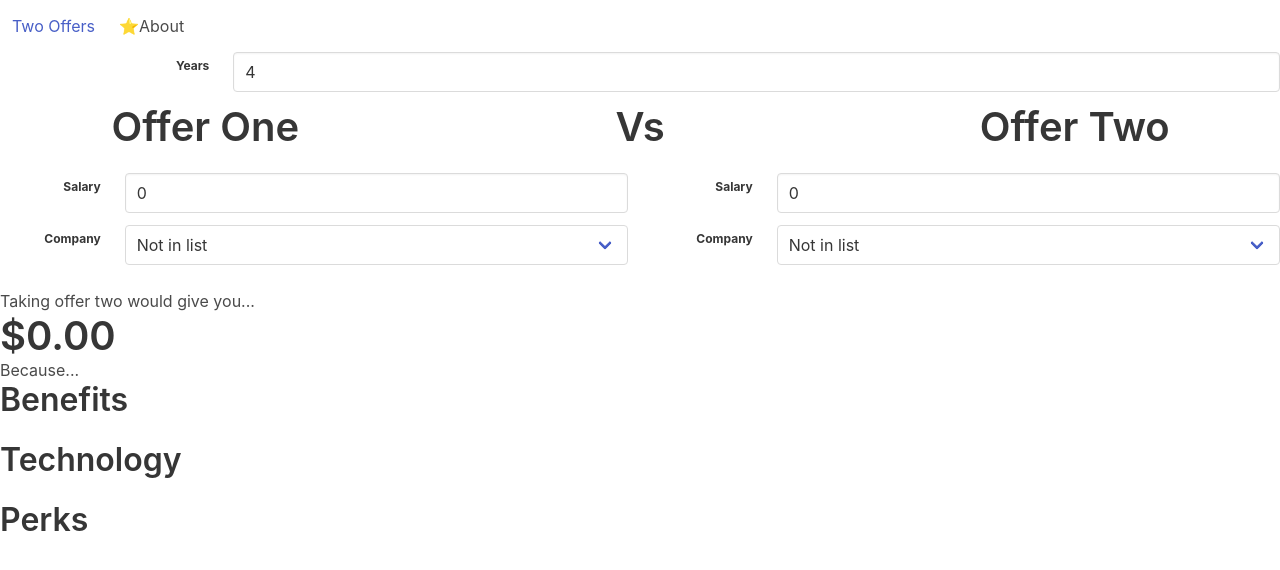
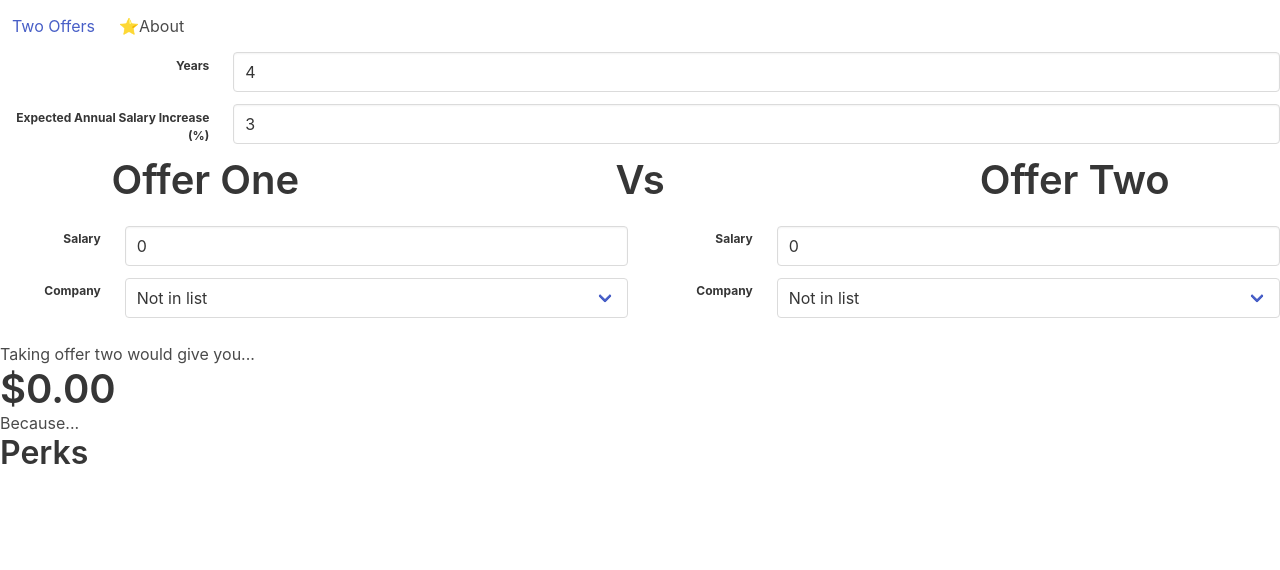
Before and after one commit to darraghoriordan/benefits, a Vue app in the folder src/: page /#/ in a window 1280 px wide. Shown: the top 570 px of the page. Built offline with nearby package versions, Linux system fonts and the light colour scheme.

Commit message:
version 0.1 :airplane:
can change annual salary increas now.
fixed a heap of bugs
adding dynamic form pieces

```diff
--- /dev/null
+++ b/src/jsconfig.json
@@ -0,0 +1,5 @@
+{
+    "include": [
+      "./src/**/*"
+    ]
+  }
--- /dev/null
+++ b/src/src/components/AnnualSalaryIncreaseInput.vue
@@ -0,0 +1,36 @@
+<template>
+    <div class="field is-horizontal">
+        <div class="field-label is-small">
+            <label class="label">Expected Annual Salary Increase (%)</label>
+        </div>
+        <div class="field-body">
+            <div class="field">
+                <div class="control">
+                    <input class="input" type="text" v-bind:value="value" v-on:input="updateValue($event.target.value)" ref="input">
+                </div>
+            </div>
+        </div>
+    </div>
+</template>
+
+<script>
+export default {
+  name: 'AnnualSalaryIncreaseInput',
+  props: {
+    value: {
+      type: Number,
+      default: 3
+    }
+  },
+  methods: {
+    updateValue: function(value) {
+      var formattedValue = Number(value.trim())
+      if (isNaN(formattedValue)) {
+        formattedValue = 0
+      }
+      this.$refs.input.value = formattedValue
+      this.$emit('input', formattedValue)
+    }
+  }
+}
+</script>
--- a/src/src/components/CalculatorPage.vue
+++ b/src/src/components/CalculatorPage.vue
@@ -1,6 +1,7 @@
 <template>
     <div>
-      <YearsToCalculate :value="yearsToCalculate" @input="changeYearsToCalculate"></YearsToCalculate>
+      <YearsToCalculateInput :value="yearsToCalculate" @input="changeYearsToCalculate"></YearsToCalculateInput>
+      <AnnualSalaryIncreaseInput :value="annualSalaryIncrease" @input="changeAnnualSalaryIncreaseToCalculate"></AnnualSalaryIncreaseInput>
             <div class="columns">
                           <div class="column">
       <h2 class="title is-2 has-text-centered">Offer One</h2>
@@ -8,20 +9,18 @@
             <div class="column">
          <h2 class="title is-2 has-text-centered">Vs</h2>
            </div>
-                       <div class="column">
+      <div class="column">
       <h2 class="title is-2 has-text-centered">Offer Two</h2>
            </div>
            </div>
       <div class="columns">
             <div class="column">
-
                 <SalaryInput @input="changeLeftSalaryValue" :value="0"></SalaryInput>
                 <CompanySelection @selected="selectedLeft" :company-collection="companyCollection">
                 </CompanySelection>
             </div>
 
             <div class="column">
-
                 <SalaryInput @input="changeRightSalaryValue" :value="0"></SalaryInput>
                 <CompanySelection @selected="selectedRight" :company-collection="companyCollection">
                 </CompanySelection>
@@ -42,7 +41,8 @@ import SalaryInput from './SalaryInput'
 import CompanySelection from './CompanySelection'
 import ComparisonGrid from './ComparisonGrid'
 import DifferenceResult from './DifferenceResult'
-import YearsToCalculate from './YearsToCalculate'
+import YearsToCalculateInput from './YearsToCalculateInput'
+import AnnualSalaryIncreaseInput from './AnnualSalaryIncreaseInput'
 
 export default {
   name: 'CalculatorPage',
@@ -51,11 +51,13 @@ export default {
     CompanySelection,
     ComparisonGrid,
     DifferenceResult,
-    YearsToCalculate
+    YearsToCalculateInput,
+    AnnualSalaryIncreaseInput
   },
   data: function() {
     return {
       yearsToCalculate: 4,
+      annualSalaryIncrease: 3,
       companyCollection: [],
       companyOne: {},
       companyTwo: {},
@@ -68,7 +70,7 @@ export default {
       return this.calculateAnnualSalaryCollection(
         this.salaryOne,
         this.companyOne,
-        0.3,
+        this.annualSalaryIncrease / 100,
         this.yearsToCalculate
       )
     },
@@ -76,7 +78,7 @@ export default {
       return this.calculateAnnualSalaryCollection(
         this.salaryTwo,
         this.companyTwo,
-        0.3,
+        this.annualSalaryIncrease / 100,
         this.yearsToCalculate
       )
     }
@@ -178,6 +180,9 @@ export default {
     changeYearsToCalculate: function(value) {
       this.yearsToCalculate = value
     },
+    changeAnnualSalaryIncreaseToCalculate: function(value) {
+      this.annualSalaryIncrease = value
+    },
     changeLeftSalaryValue: function(value) {
       this.salaryOne = value
     },
--- a/src/src/components/ComparisonGrid.vue
+++ b/src/src/components/ComparisonGrid.vue
@@ -1,7 +1,7 @@
 <template>
     <div>
-      <ComparisonSection :left-company="leftCompany" :right-company="rightCompany" category-name="benefits"></ComparisonSection>
-      <ComparisonSection :left-company="leftCompany" :right-company="rightCompany" category-name="technology"></ComparisonSection>
+      <!-- <ComparisonSection :left-company="leftCompany" :right-company="rightCompany" category-name="benefits"></ComparisonSection>
+      <ComparisonSection :left-company="leftCompany" :right-company="rightCompany" category-name="technology"></ComparisonSection> -->
       <ComparisonSection :left-company="leftCompany" :right-company="rightCompany" category-name="perks"></ComparisonSection>
     </div>
 </template>
--- a/src/src/components/YearsToCalculate.vue
+++ b/src/src/components/YearsToCalculateInput.vue
@@ -15,32 +15,21 @@
 
 <script>
 export default {
-  name: 'YearsToCalculate',
+  name: 'YearsToCalculateInput',
   props: {
     value: {
       type: Number,
       default: 5
     }
   },
-  data: function() {
-    return {
-      yearsToCalculate: 0
-    }
-  },
   methods: {
     updateValue: function(value) {
-      var formattedValue = value
-        .trim()
-        .slice(
-          0,
-          value.indexOf('.') === -1 ? value.length : value.indexOf('.') + 3
-        )
-      // If the value was not already normalized,
-      // manually override it to conform
-      if (formattedValue !== value) {
+      var formattedValue = Number(value.trim())
+      console.log(formattedValue)
+      if (isNaN(formattedValue)) {
+        formattedValue = 0
+      }
         this.$refs.input.value = formattedValue
-      }
-      // Emit the number value through the input event
       this.$emit('input', Number(formattedValue))
     }
   }
```
Also changed, not shown: src/src/components/PercentageBenefitInput.vue (added, +38 -0 lines).
